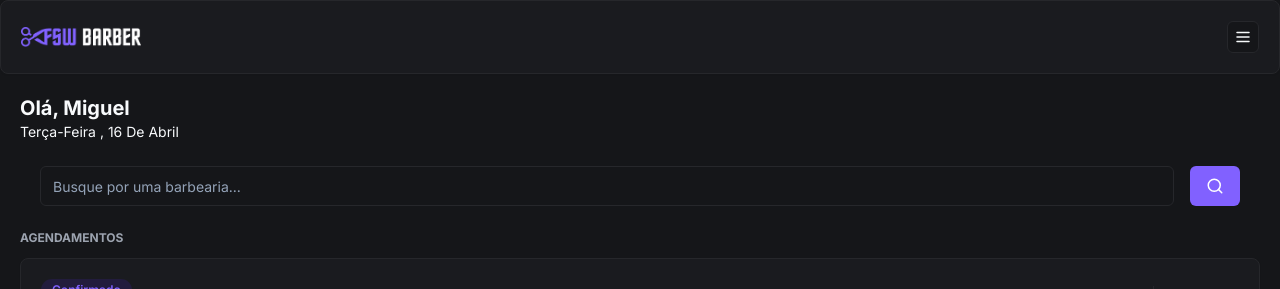
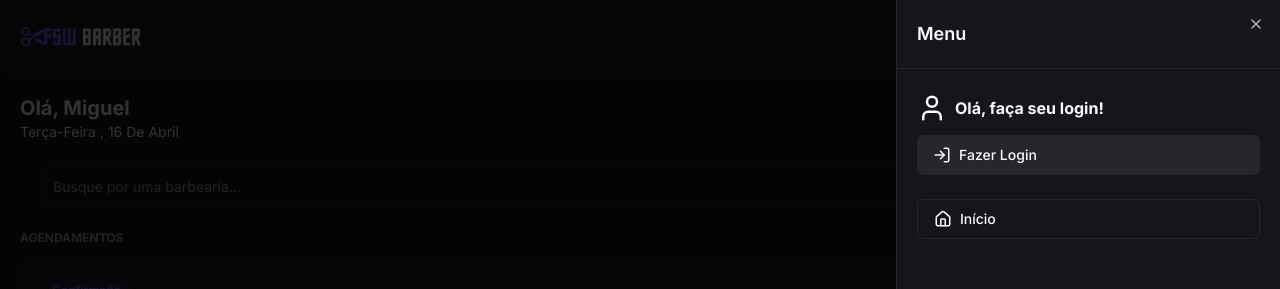
Before and after one commit to raulcaldeira/FSW-Barber, a Next.js app: page / in a window 1280 px wide. Both pictures are taken after a click on the button 1243 px from the left and 37 px from the top of the page. Shown: the top 289 px of the page. Built offline with nearby package versions, Linux system fonts and the light colour scheme; no server answers; the database is empty.

Commit message:
feat: add  sign in and sign out on menu in the header component

```diff
--- a/app/(home)/_components/barbershop-item.tsx
+++ b/app/(home)/_components/barbershop-item.tsx
@@ -40,11 +40,11 @@
           <p className="text-sm text-gray-400 overflow-hidden text-ellipsis text-nowrap">
             {barbershop.address}
           </p>
-          <Link className="w-full mt-3" href={`barbershop/${barbershop.id}`}>
-            <Button className="w-full mt-3" variant="secondary">
+          <Button className="w-full mt-3" variant="secondary" asChild>
+            <Link className="w-full mt-3" href={`barbershop/${barbershop.id}`}>
               Reservar
-            </Button>
-          </Link>
+            </Link>
+          </Button>
         </div>
       </CardContent>
     </Card>
--- a/app/_components/header.tsx
+++ b/app/_components/header.tsx
@@ -1,19 +1,114 @@
+"use client";
+
 import Image from "next/image";
 import { Card, CardContent } from "./ui/card";
 import { Button } from "./ui/button";
-import { MenuIcon } from "lucide-react";
+import {
+  CalendarIcon,
+  HomeIcon,
+  LogInIcon,
+  LogOutIcon,
+  MenuIcon,
+  UserIcon,
+} from "lucide-react";
+import {
+  Sheet,
+  SheetContent,
+  SheetHeader,
+  SheetTitle,
+  SheetTrigger,
+} from "./ui/sheet";
+import { signIn, signOut, useSession } from "next-auth/react";
+import { Avatar, AvatarImage } from "./ui/avatar";
+import { AvatarFallback } from "@radix-ui/react-avatar";
+import Link from "next/link";
 
 const Header = () => {
+  const { status, data } = useSession();
+
+  const handleLoginClick = () => signIn("google");
+  const handleLogoutClick = () => signOut();
+
   return (
     <Card>
       <CardContent className="p-5 justify-between flex flex-row items-center">
         <Image src="/logo.png" alt="FSW Barber" height={22} width={120} />
+        <Sheet>
+          <SheetTrigger asChild>
             <Button variant="outline" size="icon" className="h-8 w-8">
-                    <MenuIcon size={18}/>
+              <MenuIcon size={18} />
             </Button>
+          </SheetTrigger>
+
+          <SheetContent className="p-0">
+            <SheetHeader className="p-5 text-left border-b border-solid border-secondary">
+              <SheetTitle>Menu</SheetTitle>
+            </SheetHeader>
+
+            {data?.user ? (
+              <div className="px-5 py-6 flex justify-between items-center">
+                <div className="flex items-center gap-3">
+                  <Avatar className="bg-secondary flex justify-center items-center">
+                    <AvatarImage
+                      src={data.user.image ?? ""}
+                      alt="Profile image"
+                    />
+                    <AvatarFallback className="text-primary">
+                      <h2 className="text-xl">
+                        {data.user.name?.charAt(0).toUpperCase()}
+                      </h2>
+                    </AvatarFallback>
+                  </Avatar>
+                  <h2 className="font-bold">{data.user.name}</h2>
+                </div>
+
+                <Button
+                  variant="secondary"
+                  size="icon"
+                  onClick={handleLogoutClick}
+                >
+                  <LogOutIcon />
+                </Button>
+              </div>
+            ) : (
+              <div className="px-5 py-6 flex flex-col gap-3">
+                <div className="flex items-center gap-2">
+                  <UserIcon size={30} />
+                  <h2 className="font-bold">Olá, faça seu login!</h2>
+                </div>
+                <Button
+                  variant="secondary"
+                  className="w-full justify-start"
+                  onClick={handleLoginClick}
+                >
+                  <LogInIcon className="mr-2" size={18} />
+                  Fazer Login
+                </Button>
+              </div>
+            )}
+
+            <div className="px-5 flex flex-col gap-3">
+              <Button variant="outline" className="justify-start" asChild>
+                <Link href="/">
+                  <HomeIcon size={18} className="mr-2" />
+                  Início
+                </Link>
+              </Button>
+
+              {data?.user && (
+                <Button variant="outline" className="justify-start" asChild>
+                  <Link href="/bookings">
+                    <CalendarIcon size={18} className="mr-2" />
+                    Agendamentos
+                  </Link>
+                </Button>
+              )}
+            </div>
+          </SheetContent>
+        </Sheet>
       </CardContent>
     </Card>
   );
-}
+};
 
 export default Header;
--- /dev/null
+++ b/app/_components/ui/sheet.tsx
@@ -0,0 +1,140 @@
+"use client"
+
+import * as React from "react"
+import * as SheetPrimitive from "@radix-ui/react-dialog"
+import { cva, type VariantProps } from "class-variance-authority"
+import { X } from "lucide-react"
+
+import { cn } from "@/app/_lib/utils"
+
+const Sheet = SheetPrimitive.Root
+
+const SheetTrigger = SheetPrimitive.Trigger
+
+const SheetClose = SheetPrimitive.Close
+
+const SheetPortal = SheetPrimitive.Portal
+
+const SheetOverlay = React.forwardRef<
+  React.ElementRef<typeof SheetPrimitive.Overlay>,
+  React.ComponentPropsWithoutRef<typeof SheetPrimitive.Overlay>
+>(({ className, ...props }, ref) => (
+  <SheetPrimitive.Overlay
+    className={cn(
+      "fixed inset-0 z-50 bg-black/80  data-[state=open]:animate-in data-[state=closed]:animate-out data-[state=closed]:fade-out-0 data-[state=open]:fade-in-0",
+      className
+    )}
+    {...props}
+    ref={ref}
+  />
+))
+SheetOverlay.displayName = SheetPrimitive.Overlay.displayName
+
+const sheetVariants = cva(
+  "fixed z-50 gap-4 bg-background p-6 shadow-lg transition ease-in-out data-[state=open]:animate-in data-[state=closed]:animate-out data-[state=closed]:duration-300 data-[state=open]:duration-500",
+  {
+    variants: {
+      side: {
+        top: "inset-x-0 top-0 border-b data-[state=closed]:slide-out-to-top data-[state=open]:slide-in-from-top",
+        bottom:
+          "inset-x-0 bottom-0 border-t data-[state=closed]:slide-out-to-bottom data-[state=open]:slide-in-from-bottom",
+        left: "inset-y-0 left-0 h-full w-3/4 border-r data-[state=closed]:slide-out-to-left data-[state=open]:slide-in-from-left sm:max-w-sm",
+        right:
+          "inset-y-0 right-0 h-full w-3/4  border-l data-[state=closed]:slide-out-to-right data-[state=open]:slide-in-from-right sm:max-w-sm",
+      },
+    },
+    defaultVariants: {
+      side: "right",
+    },
+  }
+)
+
+interface SheetContentProps
+  extends React.ComponentPropsWithoutRef<typeof SheetPrimitive.Content>,
+    VariantProps<typeof sheetVariants> {}
+
+const SheetContent = React.forwardRef<
+  React.ElementRef<typeof SheetPrimitive.Content>,
+  SheetContentProps
+>(({ side = "right", className, children, ...props }, ref) => (
+  <SheetPortal>
+    <SheetOverlay />
+    <SheetPrimitive.Content
+      ref={ref}
+      className={cn(sheetVariants({ side }), className)}
+      {...props}
+    >
+      {children}
+      <SheetPrimitive.Close className="absolute right-4 top-4 rounded-sm opacity-70 ring-offset-background transition-opacity hover:opacity-100 focus:outline-none focus:ring-2 focus:ring-ring focus:ring-offset-2 disabled:pointer-events-none data-[state=open]:bg-secondary">
+        <X className="h-4 w-4" />
+        <span className="sr-only">Close</span>
+      </SheetPrimitive.Close>
+    </SheetPrimitive.Content>
+  </SheetPortal>
+))
+SheetContent.displayName = SheetPrimitive.Content.displayName
+
+const SheetHeader = ({
+  className,
+  ...props
+}: React.HTMLAttributes<HTMLDivElement>) => (
+  <div
+    className={cn(
+      "flex flex-col space-y-2 text-center sm:text-left",
+      className
+    )}
+    {...props}
+  />
+)
+SheetHeader.displayName = "SheetHeader"
+
+const SheetFooter = ({
+  className,
+  ...props
+}: React.HTMLAttributes<HTMLDivElement>) => (
+  <div
+    className={cn(
+      "flex flex-col-reverse sm:flex-row sm:justify-end sm:space-x-2",
+      className
+    )}
+    {...props}
+  />
+)
+SheetFooter.displayName = "SheetFooter"
+
+const SheetTitle = React.forwardRef<
+  React.ElementRef<typeof SheetPrimitive.Title>,
+  React.ComponentPropsWithoutRef<typeof SheetPrimitive.Title>
+>(({ className, ...props }, ref) => (
+  <SheetPrimitive.Title
+    ref={ref}
+    className={cn("text-lg font-semibold text-foreground", className)}
+    {...props}
+  />
+))
+SheetTitle.displayName = SheetPrimitive.Title.displayName
+
+const SheetDescription = React.forwardRef<
+  React.ElementRef<typeof SheetPrimitive.Description>,
+  React.ComponentPropsWithoutRef<typeof SheetPrimitive.Description>
+>(({ className, ...props }, ref) => (
+  <SheetPrimitive.Description
+    ref={ref}
+    className={cn("text-sm text-muted-foreground", className)}
+    {...props}
+  />
+))
+SheetDescription.displayName = SheetPrimitive.Description.displayName
+
+export {
+  Sheet,
+  SheetPortal,
+  SheetOverlay,
+  SheetTrigger,
+  SheetClose,
+  SheetContent,
+  SheetHeader,
+  SheetFooter,
+  SheetTitle,
+  SheetDescription,
+}
--- a/package.json
+++ b/package.json
@@ -15,6 +15,7 @@
     "@auth/prisma-adapter": "^1.6.0",
     "@prisma/client": "^5.12.1",
     "@radix-ui/react-avatar": "^1.0.4",
+    "@radix-ui/react-dialog": "^1.0.5",
     "@radix-ui/react-slot": "^1.0.2",
     "class-variance-authority": "^0.7.0",
     "clsx": "^2.1.0",
```
Also changed, not shown: 1 other file (tests, documents, lock files or other folders). Lines whose indentation alone changed are shown as unchanged.
